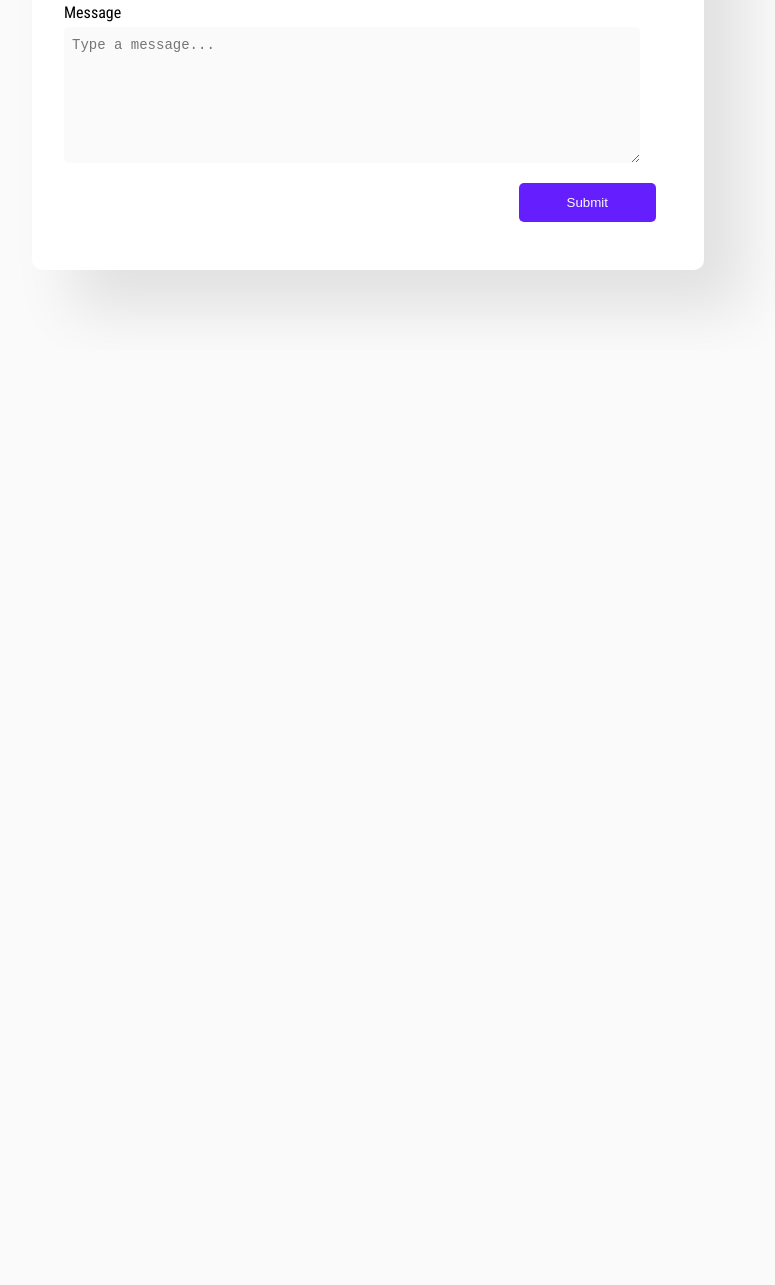
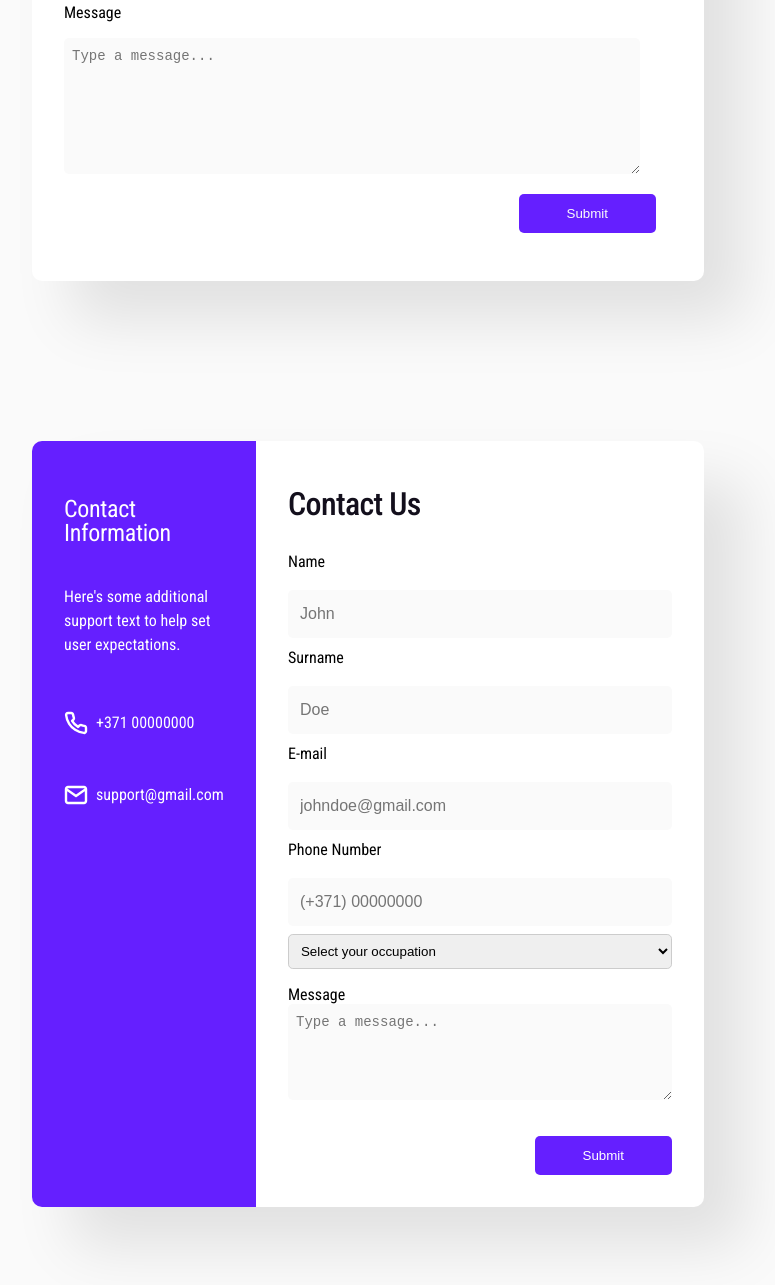
Before and after one commit to looppng/2MD_FORMS_INPUTS, a website built with webpack: page html_ts_boilerplate-master/src/index.html in a window 1280 px wide. Shown: the part 1113-2398 px from the top of the page, without its empty margins (272-1047 px from the left). Before the commit the page ends 1463 px from the top, so only its background shows below. Built offline with nearby package versions, Linux system fonts and the light colour scheme; files whose address does not match are found by name.

Commit message:
OKKKK finished 3rd part of the form
very nice trick with grid and flexbox combo

```diff
--- a/html_ts_boilerplate-master/src/index.html
+++ b/html_ts_boilerplate-master/src/index.html
@@ -102,8 +102,74 @@
         </div>
     </section>
 
-    <!-- <section>
-    </section> -->
+    <section>
+        <div class="container-contact-sidebar">
+            <div class="wrapper-contact-sidebar">
+                <div class="left-row">
+                    <h5>Contact Information</h5>
+                    <h6>Here's some additional support text to help set user expectations.</h6>
+                    <div class="contact-info">
+                      <div class="contact-info-item">
+                        <img src="./assets/images/call.svg" alt="phone icon">
+                        <p>+371 00000000</p>
+                      </div>
+                      <div class="contact-info-item">
+                        <img src="./assets/images/email.svg" alt="email icon">
+                        <p>support@gmail.com</p>
+                      </div>
+                    </div>
+                  </div>
+                  <div class="right-row">
+                    <h2 class="secondary-header">Contact Us</h2>
+                    <div class="form-grid">
+                        <div class="form-group">
+                            <label for="fname" class="contact-label">Name</label>
+                            <input type="text" id="fname" name="fname" placeholder="John" required>
+                        </div>
+                        <div class="form-group">
+                            <label for="lname" class="contact-label">Surname</label>
+                            <input type="text" id="lname" name="lname" placeholder="Doe" required>
+                        </div>
+                        <div class="form-group">
+                            <label for="email" class="contact-label">E-mail</label>
+                            <input type="email" id="email" name="email" placeholder="johndoe@gmail.com" autocomplete="email" required>
+                        </div>
+                        <div class="form-group">
+                            <label for="phone" class="contact-label">Phone Number</label>
+                            <input type="tel" id="phone" name="phone" placeholder="(+371) 00000000" autocomplete="tel" required>
+                        </div>
+                      </div>
+                      <div class="custom-select">
+                        <select>
+                            <option value="0">Select your occupation</option>
+                            <option value="1">Employed</option>
+                            <option value="2">Unemployed</option>
+                            <option value="3">Bezdarbnieks</option>
+                            <option value="4">Dont need a job</option>
+                            <option value="5">Looking for job</option>
+                        </select>
+                    </div>
+
+                    <div class="textarea-container">
+                        <label class="contact-message" for="message">Message</label>
+                        <div>
+                            <textarea id="message" name="message" rows="4" placeholder="Type a message..." required></textarea>
+                        </div>
+                    </div>
+
+                    <div class="contact-button-container">
+                        <button class="contact-button" type="submit">Submit</button>
+                    </div>
+
+                </div>
+
+
+
+
+                </div>
+            </div>
+        </div>
+    </section>
 
     <script src="/scripts.js"></script>
 </body>
--- a/html_ts_boilerplate-master/src/styles.scss
+++ b/html_ts_boilerplate-master/src/styles.scss
@@ -48,7 +48,16 @@ body {
   display: flex;
   padding: 0 1rem;
   flex-direction: column;
-  justify-content: center;
+  margin-top: 10rem;
+  margin-bottom: 5rem;
+}
+
+
+.container-contact-sidebar {
+  --max-width: 1440px;
+  width: min(var(--max-width), 100% - (var(--padding) * 2));
+  margin-inline: auto;
+  max-width: 42rem;
   margin-top: 10rem;
   margin-bottom: 5rem;
 }
@@ -68,6 +77,16 @@ body {
   flex-direction: column;
   flex-wrap: wrap;
   padding: 2rem;
+  border-radius: 0.625rem;
+  background: var(--form-bg-color);
+  box-shadow: 40px 40px 60px 0px rgba(0, 0, 0, 0.10);
+}
+
+.wrapper-contact-sidebar {
+  display: flex;
+  justify-content: space-between;
+  align-items: stretch;
+  flex-wrap: wrap;
   border-radius: 0.625rem;
   background: var(--form-bg-color);
   box-shadow: 40px 40px 60px 0px rgba(0, 0, 0, 0.10);
@@ -246,6 +265,9 @@ body {
   outline: #651FFF;
 }
 
+
+// Section 2
+
 .contact-checkbox {
   display: flex;
   height: 3.5rem;
@@ -255,7 +277,7 @@ body {
 }
 
 .contact-checkbox input[type="checkbox"] {
-  display: none; /* Hide the default checkbox */
+  display: none;
 }
 
 .contact-checkbox input[type="checkbox"] + label {
@@ -269,14 +291,14 @@ body {
   position: absolute;
   left: 0;
   top: 0;
-  width: 20px; /* Adjust the size of the custom checkbox */
-  height: 20px; /* Adjust the size of the custom checkbox */
-  border: 1px solid #ccc; /* Add a border for better visibility */
+  width: 20px;
+  height: 20px;
+  border: 1px solid #ccc;
   border-radius: 3px;
 }
 
 .contact-checkbox input[type="checkbox"]:checked + label:before {
-  background-color: #FD7918; /* Change the color of the checked checkbox */
+  background-color: #FD7918;
 }
 
 .contact-message {
@@ -285,7 +307,7 @@ body {
 
 .contact-message label {
   display: block;
-  margin-bottom: 5px;
+  margin-bottom: 1rem;
 }
 .textarea-container {
   position: relative;
@@ -320,6 +342,107 @@ body {
 }
 
 
+// Section 3
+
+.left-row {
+  color: #FFF;
+  flex-direction: column;
+  background-color: #651FFF;
+  border-radius: 0.625rem 0 0 0.625rem;
+  padding: 1rem 2rem 1rem 2rem;
+  width: 33.33%;
+  box-sizing: border-box;
+}
+
+.left-row h5 {
+  font-size: 1.5rem;
+  font-style: normal;
+  font-weight: 400;
+  line-height: 1.5rem;
+  letter-spacing: -0.02rem;
+}
+
+.left-row h6 {
+  font-size: 1rem;
+  font-style: normal;
+  font-weight: 400;
+  line-height: 1.5rem;
+}
+
+.left-row p {
+  font-size: 1rem;
+  font-style: normal;
+  font-weight: 400;
+  line-height: 1.5rem;
+}
+
+.right-row {
+  display: flex;
+  flex-direction: column;
+  padding: 1rem 2rem 1rem 2rem;
+  width: 66.67%;
+  box-sizing: border-box;
+}
+
+.custom-select select {
+  width: 100%;
+  padding: 0.5rem;
+  border: 1px solid #ccc;
+  border-radius: 0.3rem;
+  margin-bottom: 1rem;
+}
+
+.contact-info {
+  display: flex;
+  flex-direction: column;
+  gap: 1rem;
+}
+
+.contact-info-item {
+  display: flex;
+  align-items: center;
+  gap: 0.5rem;
+}
+
+.contact-info-item img {
+  width: 24px;
+  height: 24px;
+}
+
+.contact-button-container {
+  display: flex;
+  flex-direction: column;
+  align-items: flex-end;
+  margin: 1rem 0 1rem 0;
+}
+
+.contact-button {
+  border: none;
+  padding: 0.75rem 3rem;
+  border-radius: 0.3125rem;
+  background: #651FFF;
+  color: #FFF;
+}
+
+.contact-button:hover,
+.contact-button:focus {
+  border:none;
+  padding: 0.75rem 3rem;
+  border-radius: 0.3125rem;
+  background: #3d178f;
+  transition: 0.5s;
+}
+
+
+
+@media screen and (max-width: 768px) {
+  .left-row,
+  .right-row {
+    width: 100%;
+    border-radius: 0.625rem;
+  }
+}
+
 @media screen and (max-width: 768px) {
   .container {
     padding: 0.5rem;
@@ -335,12 +458,11 @@ body {
 }
 
 @media screen and (max-width: 768px) {
-  .contact-row,
-  .contact-message,
+
+  .form-group-contact,
   .button-box {
-    flex-direction: column;
-    flex-grow: wrap;
-    overflow: auto;
+    display: flex;
+    justify-content: flex-start;
   }
 
   .form-group-contact {
```
Also changed, not shown: html_ts_boilerplate-master/src/assets/images/call.svg (added), html_ts_boilerplate-master/src/assets/images/email.svg (added).
